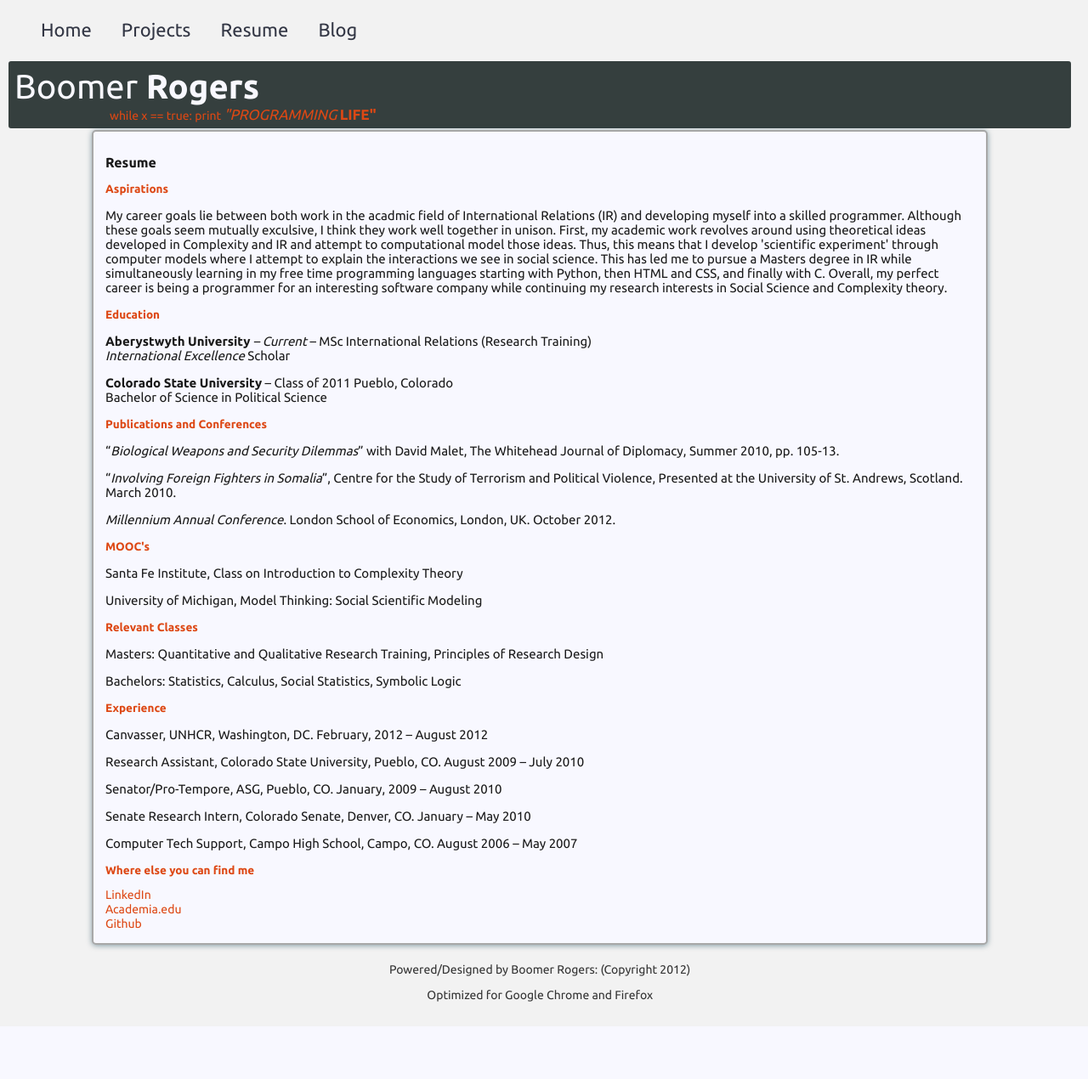
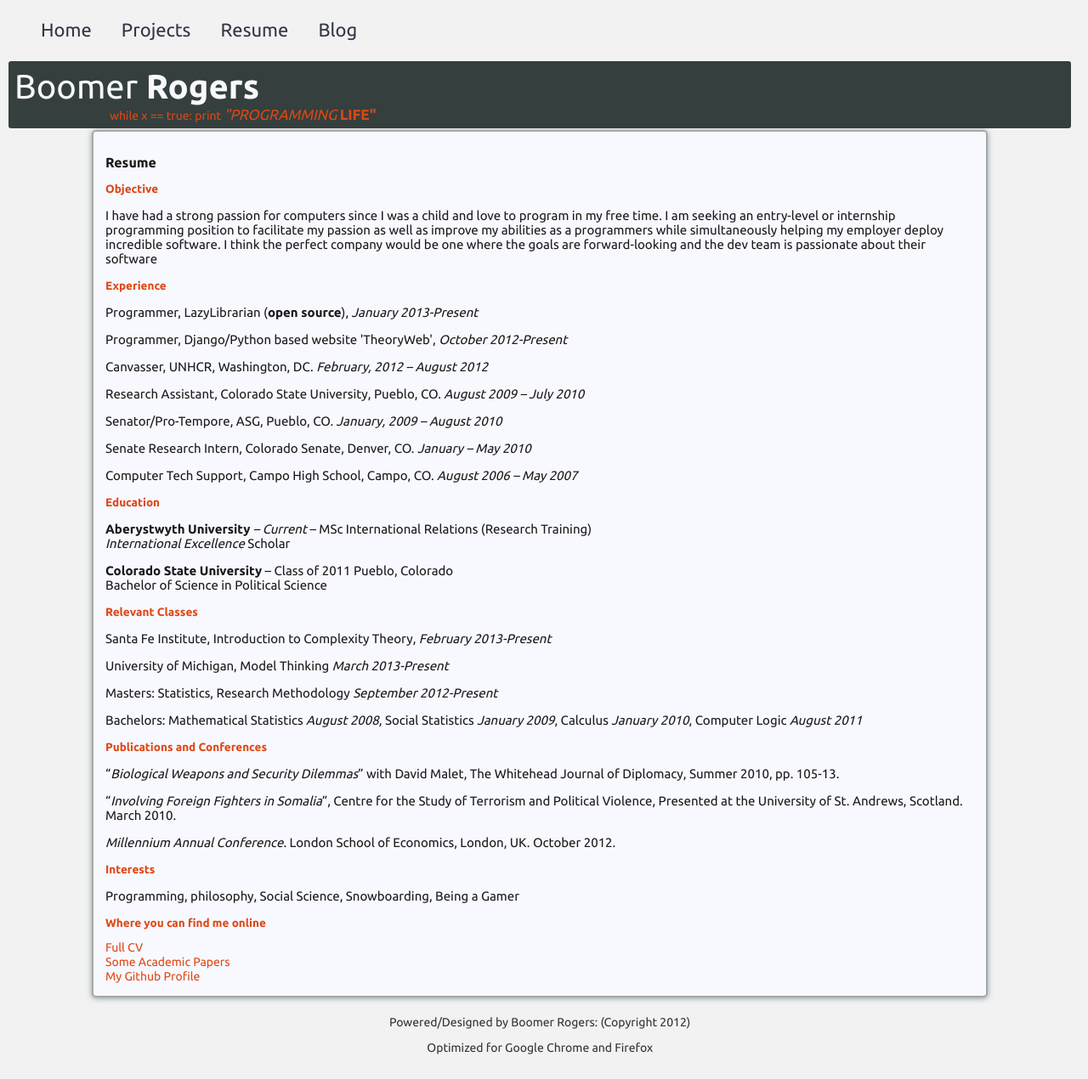
Before and after one commit to herman-rogers/boomerweb, a Django app: page /resume/ in a window 1280 px wide. Shown: the whole page at 85% size. Before the commit the page ends 1208 px from the top, so only its background shows below. Run offline with Django 3.2, Linux system fonts and the light colour scheme; some libraries are stand-ins or nearby versions.

Commit message:
Resume Update

```diff
--- a/TheoryWeb/files/templates/resume.html
+++ b/TheoryWeb/files/templates/resume.html
@@ -38,32 +38,35 @@
 
 <div id='content'>
     <h2>Resume</h2>
-    <h3>Aspirations</h3>
-    <p> My career goals lie between both work in the acadmic field of International Relations (IR) and developing myself into a skilled programmer. Although these goals seem mutually exculsive, I think they work well together in unison. First, my academic work revolves around using theoretical ideas developed in Complexity and IR and attempt to computational model those ideas. Thus, this means that I develop 'scientific experiment' through computer models where I attempt to explain the interactions we see in social science.
-        This has led me to pursue a Masters degree in IR while simultaneously learning in my free time programming languages starting with Python, then HTML and CSS, and finally with C. Overall, my perfect career is being a programmer for an interesting software company while continuing my research interests in Social Science and Complexity theory.</p>
+    <h3>Objective</h3>
+    <p>I have had a strong passion for computers since I was a child and love to program in my free time. I am seeking an entry-level or internship programming position to facilitate my passion as well as improve my abilities as a programmers while simultaneously helping my employer deploy incredible software. I think the perfect company would be one where the goals are forward-looking and the dev team is passionate about their software</p>
+
+    <h3>Experience</h3>
+    <p>Programmer, LazyLibrarian (<b>open source</b>), <i>January 2013-Present</i><p>
+    <p>Programmer, Django/Python based website 'TheoryWeb', <i>October 2012-Present</i></p>
+    <p>Canvasser, UNHCR, Washington, DC. <i>February, 2012 – August 2012</i></p>
+    <p>Research Assistant, Colorado State University, Pueblo, CO. <i>August 2009 – July 2010</i></p>
+    <p>Senator/Pro-Tempore, ASG, Pueblo, CO. <i>January, 2009 – August 2010</i></p>
+    <p>Senate Research Intern,  Colorado Senate, Denver, CO. <i>January – May 2010</i></p>
+    <p>Computer Tech Support,  Campo High School, Campo, CO. <i>August 2006 – May 2007</i></p>
     <h3>Education</h3>
     <p><b>Aberystwyth University</b><i> – Current</i> – MSc International Relations (Research Training)<br><i>International Excellence</i> Scholar</br></p>
     <p><b>Colorado State University</b> – Class of 2011 Pueblo, Colorado <br>Bachelor of Science in Political Science</br></p>
-    <h3>Publications and Conferences</h3>
+    <h3>Relevant Classes</h3>
+    <p>Santa Fe Institute, Introduction to Complexity Theory, <i>February 2013-Present</i></p>
+    <p> University of Michigan, Model Thinking <i>March 2013-Present</i></p>
+    <p>Masters: Statistics, Research Methodology <i>September 2012-Present</i></p>
+    <p>Bachelors: Mathematical Statistics <i>August 2008</i>, Social Statistics <i>January 2009</i>, Calculus <i>January 2010</i>, Computer Logic <i>August 2011</i></p>
+        <h3>Publications and Conferences</h3>
     <p> “<i>Biological Weapons and Security Dilemmas</i>” with David Malet, The Whitehead Journal of Diplomacy, Summer 2010, pp. 105-13.</p>
     <p>“<i>Involving Foreign Fighters in Somalia</i>”, Centre for the Study of Terrorism and Political Violence, Presented at the University of St. Andrews, Scotland. March 2010.</p>
     <p><i>Millennium Annual Conference</i>. London School of Economics, London, UK. October 2012.</p>
-    <h3>MOOC's</h3>
-    <p>Santa Fe Institute, Class on Introduction to Complexity Theory</p>
-    <p> University of Michigan, Model Thinking: Social Scientific Modeling
-    <h3>Relevant Classes</h3>
-    <p>Masters: Quantitative and Qualitative Research Training, Principles of Research Design</p>
-    <p>Bachelors: Statistics, Calculus, Social Statistics, Symbolic Logic</p>
-    <h3>Experience</h3>
-    <p>Canvasser, UNHCR, Washington, DC. February, 2012 – August 2012</p>
-    <p>Research Assistant, Colorado State University, Pueblo, CO. August 2009 – July 2010</p>
-    <p>Senator/Pro-Tempore, ASG, Pueblo, CO. January, 2009 – August 2010</p>
-    <p>Senate Research Intern,  Colorado Senate, Denver, CO. January – May 2010</p>
-    <p>Computer Tech Support,  Campo High School, Campo, CO. August 2006 – May 2007</p>
-    <h3>Where else you can find me</h3>
-    <li><a href="http://uk.linkedin.com/pub/herman-rogers/32/13a/765/">LinkedIn</a></li>
-    <li><a href="http://aber.academia.edu/HermanRogers">Academia.edu</a></li>
-    <li><a href="http://github.com/herman-rogers">Github</a></li>
+    <h3>Interests</h3>
+    <p> Programming, philosophy, Social Science, Snowboarding, Being a Gamer</p>
+    <h3>Where you can find me online</h3>
+    <li><a href="http://uk.linkedin.com/pub/herman-rogers/32/13a/765/">Full CV</a></li>
+    <li><a href="http://aber.academia.edu/HermanRogers">Some Academic Papers</a></li>
+    <li><a href="http://github.com/herman-rogers">My Github Profile</a></li>
 </div>
 
 <!--This is the Footer at the Bottom-->
```
Also changed, not shown: TheoryWeb/files/templates/homepage.html (+7 -6 lines), 2 other files.
